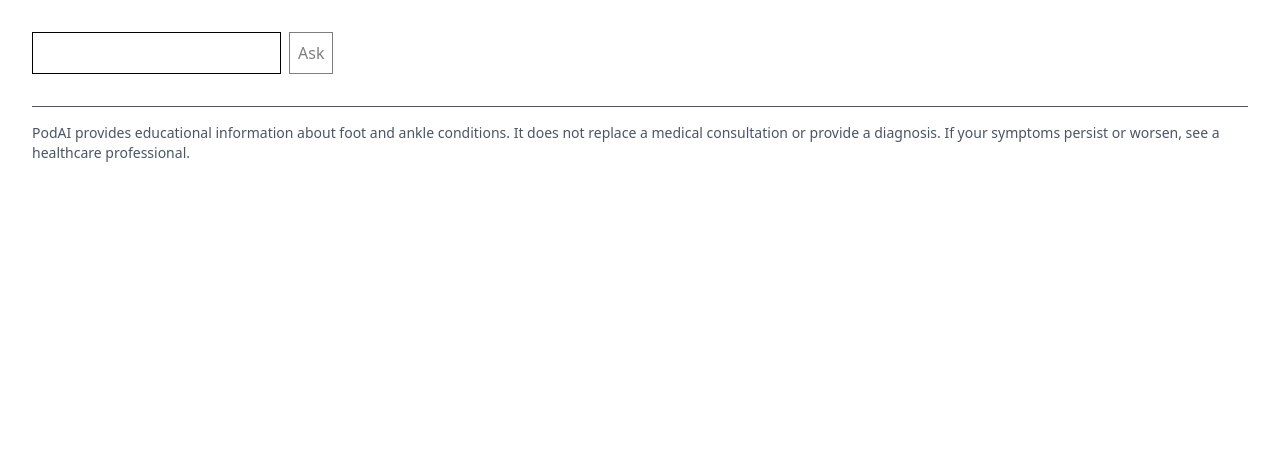
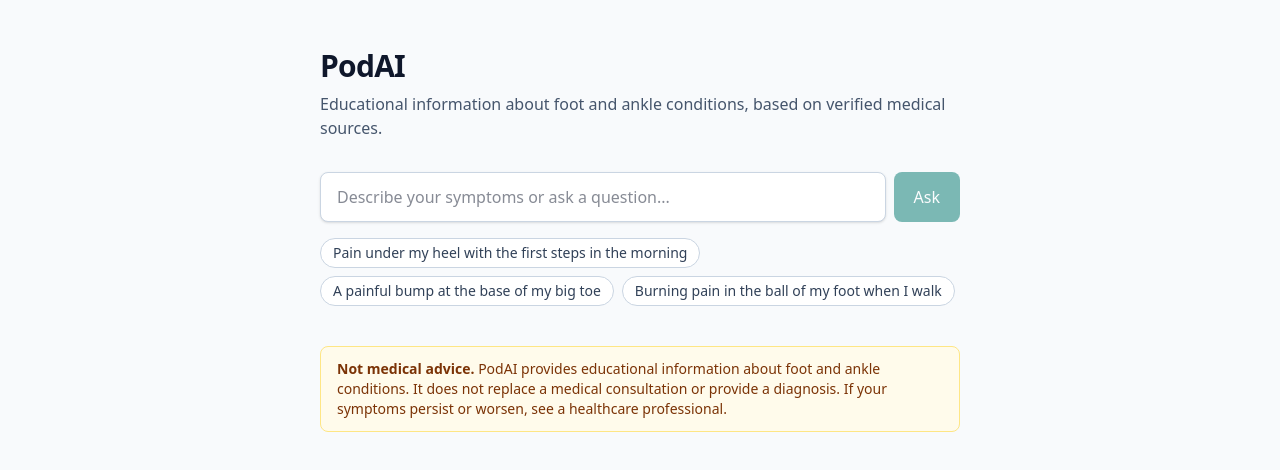
Before and after one commit to fatma-fendri/PodAI, a Next.js app in the folder frontend/: page / in a window 1280 px wide. Shown: the top 470 px of the page. Built offline with nearby package versions, Linux system fonts and the light colour scheme.

Commit message:
Redesign the web interface: layout, source cards, clickable citations, loading and error states

```diff
--- a/frontend/src/app/layout.tsx
+++ b/frontend/src/app/layout.tsx
@@ -2,7 +2,8 @@ import "./globals.css";
 
 export const metadata = {
   title: "PodAI",
-  description: "Clinical podiatry assistant",
+    description:
+    "Educational information about foot and ankle conditions, based on verified medical sources.",
 };
 
 export default function RootLayout({
--- a/frontend/src/app/page.tsx
+++ b/frontend/src/app/page.tsx
@@ -5,6 +5,16 @@ import { askQuestion, AskResponse } from "@/lib/api";
 import SourceList from "@/components/SourceList";
 import ReactMarkdown from "react-markdown";
 import Disclaimer from "@/components/Disclaimer";
+
+const EXAMPLES = [
+  "Pain under my heel with the first steps in the morning",
+  "A painful bump at the base of my big toe",
+  "Burning pain in the ball of my foot when I walk",
+];
+
+function linkCitations(text: string) {
+  return text.replace(/\[(\d+)\]/g, "[\\[$1\\]](#source-$1)");
+}
 
 export default function Home() {
   const [question, setQuestion] = useState("");
@@ -27,31 +37,107 @@ export default function Home() {
   }
 
   return (
-    <main className="p-8">
+    <main className="min-h-screen bg-slate-50 text-slate-900">
+      <div className="mx-auto max-w-2xl px-4 py-12">
+        <header className="mb-8">
+          <h1 className="text-3xl font-semibold tracking-tight">PodAI</h1>
+          <p className="mt-2 text-slate-600">
+            Educational information about foot and ankle conditions, based on
+            verified medical sources.
+          </p>
+        </header>
+
+        <form
+          className="flex gap-2"
+          onSubmit={(e) => {
+            e.preventDefault();
+            handleAsk();
+          }}
+        >
           <input
-        className="border p-2 mr-2"
+            className="flex-1 rounded-lg border border-slate-300 bg-white px-4 py-3 shadow-sm focus:border-teal-600 focus:outline-none focus:ring-2 focus:ring-teal-600/30"
+            placeholder="Describe your symptoms or ask a question..."
             value={question}
             onChange={(e) => setQuestion(e.target.value)}
           />
           <button
-        className="border p-2 disabled:opacity-50"
-        onClick={handleAsk}
+            type="submit"
+            className="rounded-lg bg-teal-700 px-5 py-3 font-medium text-white hover:bg-teal-800 disabled:opacity-50"
             disabled={loading || question.trim() === ""}
           >
             {loading ? "Searching..." : "Ask"}
           </button>
+        </form>
 
-      {error && <p className="mt-4 text-red-600">{error}</p>}
+        {!result && !loading && (
+          <div className="mt-4 flex flex-wrap gap-2">
+            {EXAMPLES.map((example) => (
+              <button
+                key={example}
+                type="button"
+                className="rounded-full border border-slate-300 bg-white px-3 py-1 text-sm text-slate-700 hover:border-teal-600 hover:text-teal-800"
+                onClick={() => setQuestion(example)}
+              >
+                {example}
+              </button>
+            ))}
+          </div>
+        )}
+        {loading && (
+          <div
+            role="status"
+            className="mt-8 animate-pulse rounded-xl border border-slate-200 bg-white p-6 shadow-sm"
+          >
+            <p className="text-slate-600">
+              Searching the knowledge base and trusted medical websites. This can
+              take up to a minute.
+            </p>
+            <div className="mt-4 space-y-2">
+              <div className="h-3 w-5/6 rounded bg-slate-200" />
+              <div className="h-3 w-4/6 rounded bg-slate-200" />
+              <div className="h-3 w-3/6 rounded bg-slate-200" />
+            </div>
+          </div>
+        )}
+        {error && (
+          <div
+            role="alert"
+            className="mt-6 flex items-center justify-between gap-4 rounded-lg border border-red-200 bg-red-50 px-4 py-3 text-red-700"
+          >
+            <span>{error}</span>
+            <button
+              type="button"
+              className="shrink-0 rounded-md border border-red-300 bg-white px-3 py-1 text-sm font-medium text-red-700 hover:bg-red-100"
+              onClick={handleAsk}
+            >
+              Try again
+            </button>
+          </div>
+        )}
 
         {result && (
           <>
-            <div className="mt-4">
-                <ReactMarkdown>{result.answer}</ReactMarkdown>
+            <div className="mt-8 rounded-xl border border-slate-200 bg-white p-6 shadow-sm">
+              <div className="leading-relaxed [&_p]:mb-3 [&_ul]:mb-3 [&_ul]:list-disc [&_ul]:pl-5 [&_ol]:mb-3 [&_ol]:list-decimal [&_ol]:pl-5 [&_li]:mb-1 [&_strong]:font-semibold">
+                <ReactMarkdown
+                  components={{
+                    a: ({ href, children }) => (
+                      <a href={href} className="font-medium text-teal-700 hover:underline">
+                        {children}
+                      </a>
+                    ),
+                  }}
+                >
+                  {linkCitations(result.answer)}
+                </ReactMarkdown>
+              </div>
             </div>
             <SourceList sources={result.sources} />
           </>
         )}
+
         <Disclaimer />
+      </div>
     </main>
   );
 }
--- a/frontend/src/components/Disclaimer.tsx
+++ b/frontend/src/components/Disclaimer.tsx
@@ -1,9 +1,10 @@
 export default function Disclaimer() {
   return (
-    <p className="mt-8 border-t pt-4 text-sm text-gray-600">
-      PodAI provides educational information about foot and ankle conditions.
-      It does not replace a medical consultation or provide a diagnosis.
-      If your symptoms persist or worsen, see a healthcare professional.
+    <p className="mt-10 rounded-lg border border-amber-200 bg-amber-50 px-4 py-3 text-sm text-amber-900">
+      <strong className="font-semibold">Not medical advice.</strong> PodAI
+      provides educational information about foot and ankle conditions. It does
+      not replace a medical consultation or provide a diagnosis. If your
+      symptoms persist or worsen, see a healthcare professional.
     </p>
   );
 }
--- a/frontend/src/components/SourceList.tsx
+++ b/frontend/src/components/SourceList.tsx
@@ -4,18 +4,33 @@ export default function SourceList({ sources }: { sources: Source[] }) {
   if (sources.length === 0) return null;
 
   return (
-    <div className="mt-4">
-      <h2 className="font-semibold">Sources</h2>
-      <ol className="list-decimal pl-6">
-        {sources.map((s) => (
-          <li key={s.url}>
-            <a href={s.url} target="_blank" rel="noopener noreferrer" className="text-blue-600 underline">
-              {s.title}
-            </a>
-            <span className="ml-2 text-sm text-gray-500">({s.origin})</span>
+    <section className="mt-6">
+      <h2 className="text-sm font-semibold uppercase tracking-wide text-slate-500">
+        Sources
+      </h2>
+      <ol className="mt-2 space-y-2">
+        {sources.map((s, i) => (
+          <li
+            key={s.url}
+            id={`source-${i + 1}`}
+            className="flex scroll-mt-6 items-start gap-3 rounded-lg border border-slate-200 bg-white px-4 py-3 target:border-teal-600 target:ring-2 target:ring-teal-600/30"          >
+            <span className="mt-0.5 flex h-6 w-6 shrink-0 items-center justify-center rounded-full bg-teal-50 text-sm font-medium text-teal-800">
+              {i + 1}
+            </span>
+            <div className="min-w-0">
+              <a
+                href={s.url}
+                target="_blank"
+                rel="noopener noreferrer"
+                className="break-words font-medium text-teal-800 hover:underline"
+              >
+                {s.title}
+              </a>
+              <p className="text-sm text-slate-500">{s.origin}</p>
+            </div>
           </li>
         ))}
       </ol>
-    </div>
+    </section>
   );
 }
```
Lines whose indentation alone changed are shown as unchanged.
